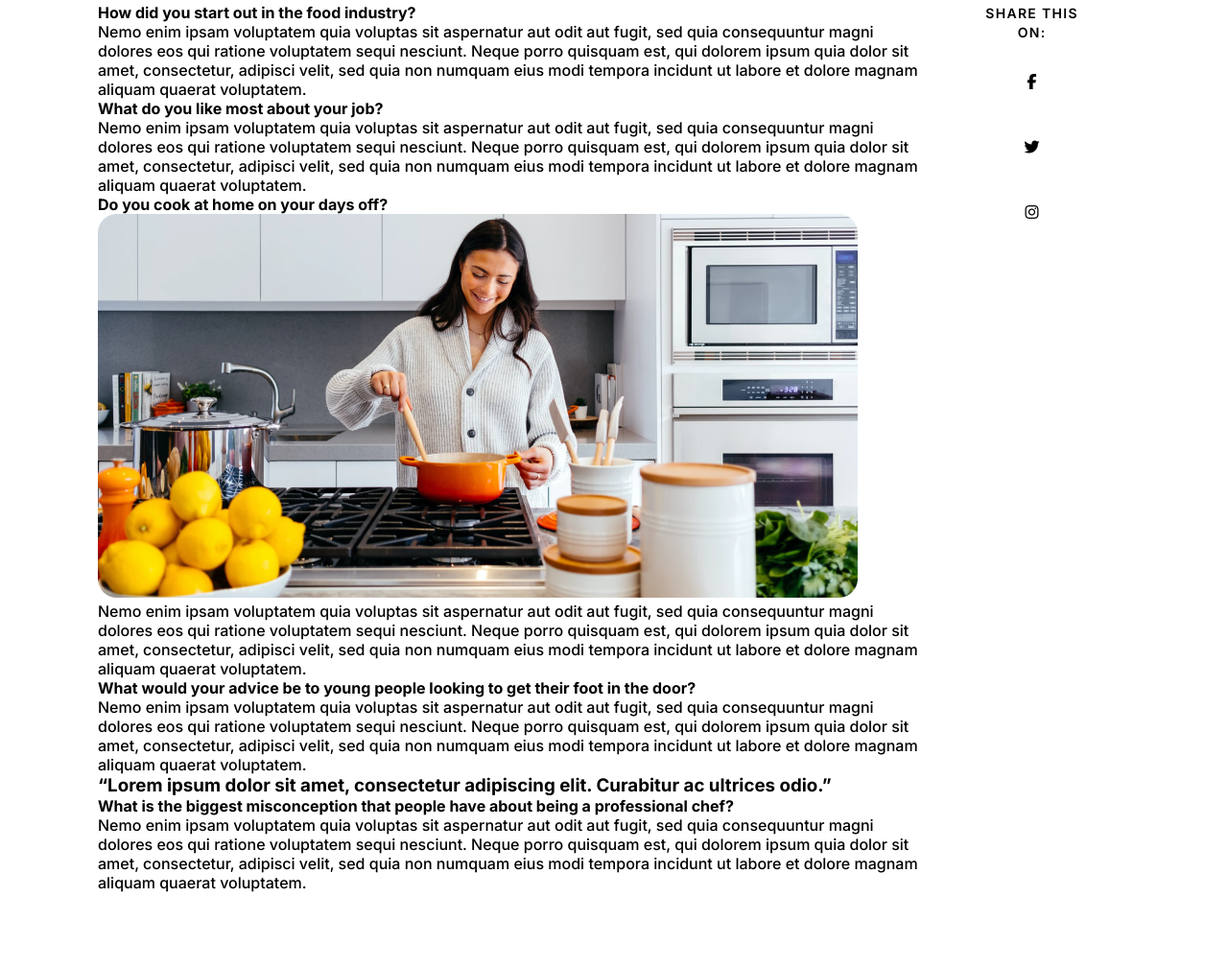
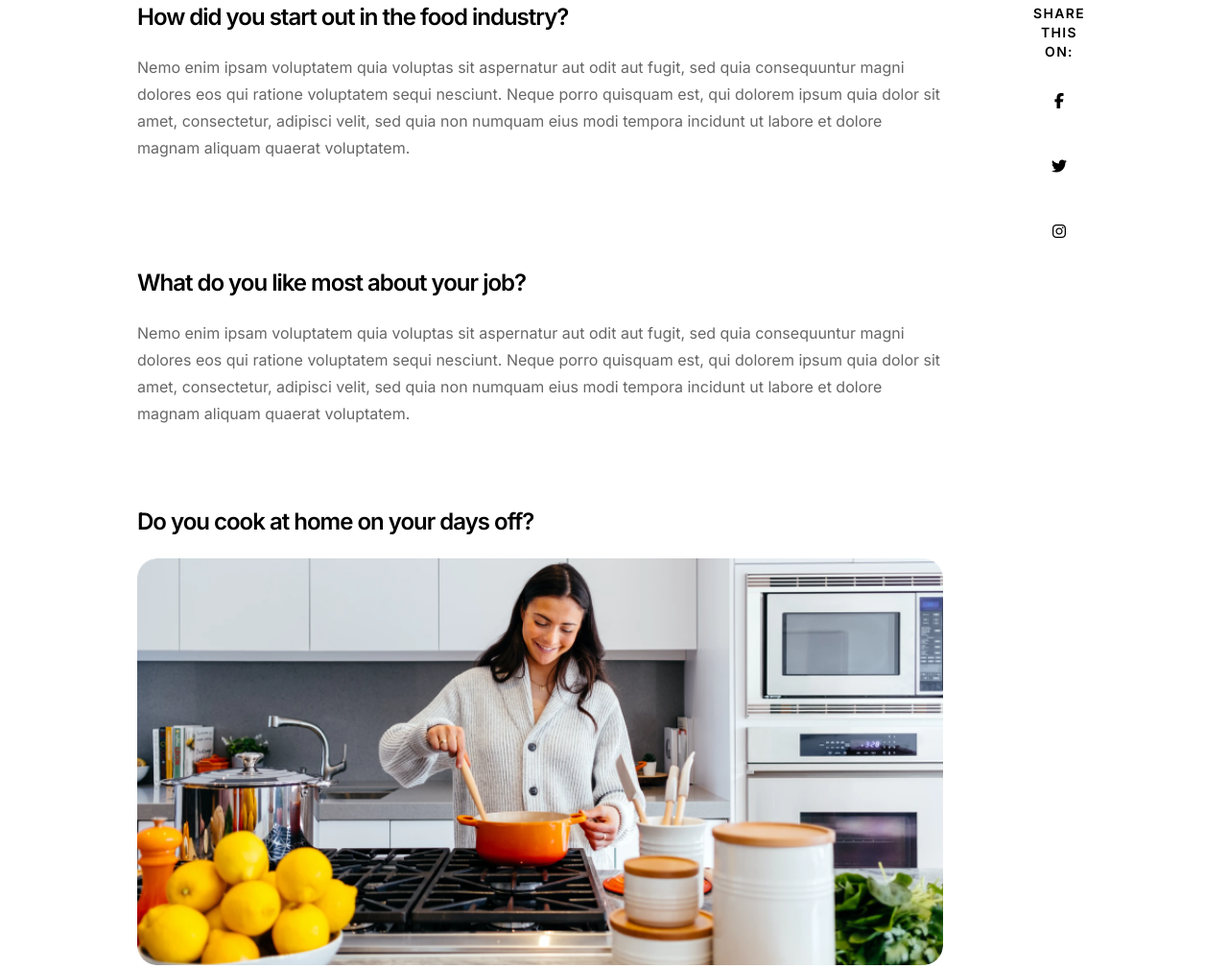
Before and after one commit to Taposhpaul1998/Foodieland, a website built with Vite: page src/pages/blogDetails.html in a window 1280 px wide. Shown: the part 696-1705 px from the top of the page at 96% size. Built offline with nearby package versions, Linux system fonts and the light colour scheme.

Commit message:
update blog details page '

```diff
--- a/src/components/header.html
+++ b/src/components/header.html
@@ -5,10 +5,10 @@
     <div class="navber">
         <ul class="flex navber__list">
             <li><a class="nav__link" href="/">Home</a></li>
-            <li><a class="nav__link" href="/src/pages/resipes.html">Recipes</a></li>
-            <li><a class="nav__link" href="/src/pages/blog.html">Blog</a></li>
-            <li><a class="nav__link" href="/src/pages/contact.html">Contact</a></li>
-            <li><a class="nav__link" href="/src/pages/about.html">About us</a></li>
+            <li><a class="nav__link" href="/src/pages/resipes">Recipes</a></li>
+            <li><a class="nav__link" href="/src/pages/blog">Blog</a></li>
+            <li><a class="nav__link" href="/src/pages/contact">Contact</a></li>
+            <li><a class="nav__link" href="/src/pages/about">About us</a></li>
         </ul>
         <ul class="socile__icon flex">
             <li><a href="https://www.facebook.com"><i class="fa-brands fa-facebook-f"></i></a></li>
--- a/src/css/blogDetails.css
+++ b/src/css/blogDetails.css
@@ -11,7 +11,7 @@
 
 .blog__details--wrapper {
     margin-top: 80px;
-    margin-bottom: 160px;
+    margin-bottom: 132px;
 }
 
 .blog__details--header {
@@ -77,6 +77,70 @@
     width: 920px;
 }
 
+
+.blog__direction--text {
+    padding-left: 41px;
+    padding-right: 40px;
+}
+
+.blog__direction--text h4 {
+    font-size: 1.5rem;
+    font-family: var(--var--inter);
+    font-weight: 600;
+    color: var(--var--text-black);
+    letter-spacing: -1.0px;
+    margin-bottom: 24px;
+}
+
+.blog__direction--text p {
+    font-size: 1rem;
+    font-family: var(--var--inter);
+    font-weight: 400;
+    color: var(--var--text-2);
+    line-height: 28px;
+    margin-bottom: 24px;
+}
+
+.blog__direction--text--first {
+    margin-bottom: 112px;
+}
+
+.blog__direction--text--second {
+    margin-bottom: 84px;
+}
+
+.blog__direction--text--third {
+    margin-bottom: 56px;
+}
+
+.blog__direction--text--third img {
+    width: 840px;
+    object-fit: cover;
+    border-radius: 20px;
+    margin-bottom: 32px;
+}
+
+.blog__direction--text--fourth {
+    padding-right: 26px;
+    margin-bottom: 64px;
+}
+
+.blog__add {
+    padding: 48px 40px;
+    background-image: linear-gradient(to right, rgba(0, 0, 0, .05), rgba(0, 0, 0, 0));
+    margin-bottom: 68px;
+}
+
+.blog__add h2 {
+    font-size: clamp(1.125rem, 0rem + 3.75vw, 2.25rem);
+    font-style: italic;
+    font-family: var(--var--inter);
+    font-weight: 500;
+    color: var(--var--text-black);
+    letter-spacing: -1.4px;
+    line-height: 68px;
+}
+
 .blog__sosail--links {
     width: 131px;
     text-align: center;
--- a/src/main.js
+++ b/src/main.js
@@ -21,7 +21,10 @@ const loadComponent = async (id, file) => {
         if (href === currentPath) {
             link.classList.add("navber__list--active")
         }
-        else if (currentPath === "/src/pages/resipeDetails.html" && href === "/src/pages/resipes.html") {
+        else if (currentPath === "/src/pages/resipeDetails" && href === "/src/pages/resipes") {
+            link.classList.add("navber__list--active")
+        }
+        else if (currentPath === "/src/pages/blogDetails" && href === "/src/pages/blog") {
             link.classList.add("navber__list--active")
         }
 
@@ -86,6 +89,15 @@ const resipes = document.querySelectorAll(".single__cart")
 
 resipes.forEach(resipe => {
     resipe.addEventListener("click", () => {
-        window.location.href = "/src/pages/resipeDetails.html"
+        window.location.href = "/src/pages/resipeDetails"
     })
 })
+
+
+const blog = document.querySelectorAll(".single__blog")
+
+blog.forEach(blogPost => {
+    blogPost.addEventListener("click", () => {
+        window.location.href = "/src/pages/blogDetails"
+    })
+})
--- a/src/pages/blogDetails.html
+++ b/src/pages/blogDetails.html
@@ -45,7 +45,7 @@
             <!-- blog details body  -->
             <div class="blog__details--body">
                 <div class="blog__description">
-                    <div class="blog__direction--text">
+                    <div class="blog__direction--text blog__direction--text--first">
                         <h4>How did you start out in the food industry?</h4>
                         <p>Nemo enim ipsam voluptatem quia voluptas sit aspernatur aut odit aut fugit,
                             sed
@@ -57,7 +57,7 @@
                             magnam aliquam quaerat voluptatem.</p>
 
                     </div>
-                    <div class="blog__direction--text">
+                    <div class="blog__direction--text blog__direction--text--second">
                         <h4>What do you like most about your job?</h4>
                         <p>Nemo enim ipsam voluptatem quia voluptas sit aspernatur aut odit aut fugit,
                             sed
@@ -69,7 +69,7 @@
                             magnam aliquam quaerat voluptatem.</p>
 
                     </div>
-                    <div class="blog__direction--text">
+                    <div class="blog__direction--text blog__direction--text--third">
                         <h4>Do you cook at home on your days off?</h4>
                         <img src="../../assets/images/resipeDetails/Rectangle 23.png" alt="">
                         <p>Nemo enim ipsam voluptatem quia voluptas sit aspernatur aut odit aut fugit,
@@ -81,7 +81,7 @@
                             velit, sed quia non numquam eius modi tempora incidunt ut labore et dolore
                             magnam aliquam quaerat voluptatem.</p>
                     </div>
-                    <div class="blog__direction--text">
+                    <div class="blog__direction--text blog__direction--text--fourth">
                         <h4>What would your advice be to young people looking to get their foot in the door?</h4>
                         <p>Nemo enim ipsam voluptatem quia voluptas sit aspernatur aut odit aut fugit,
                             sed
@@ -94,7 +94,7 @@
 
                     </div>
                     <div class="blog__add">
-                        <h3>“Lorem ipsum dolor sit amet, consectetur adipiscing elit. Curabitur ac ultrices odio.”</h3>
+                        <h2>“Lorem ipsum dolor sit amet, consectetur adipiscing elit. Curabitur ac ultrices odio.”</h2>
                     </div>
                     <div class="blog__direction--text">
                         <h4>What is the biggest misconception that people have about being a professional chef?</h4>
```
Also changed, not shown: src/css/blog.css (+10 -0 lines).
